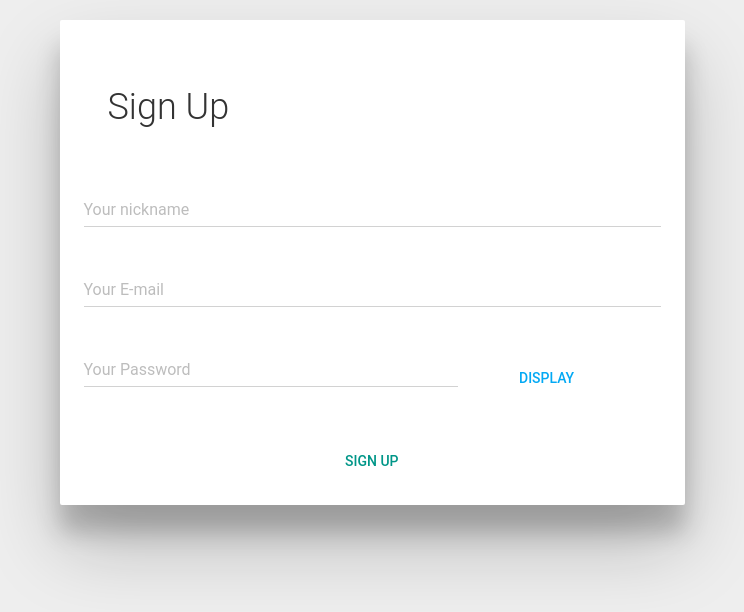
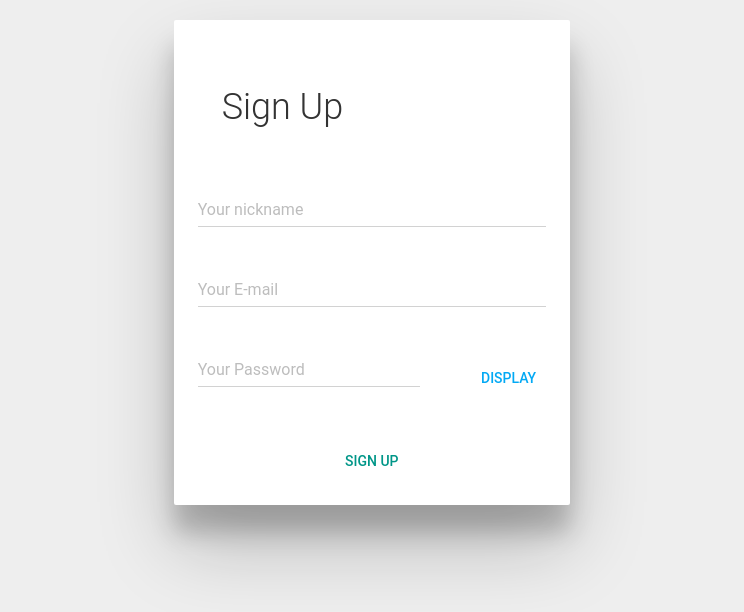
Before and after one commit to tevenfeng/iwp201601, a PHP site: page /view/view_sign_up.php in a window 1280 px wide. Shown: the part 60-672 px from the top of the page, without its empty margins (268-1012 px from the left). Run offline with PHP 8.4, Linux system fonts and the light colour scheme.

Commit message:
dynamic griding

```diff
--- a/index.php
+++ b/index.php
@@ -7,5 +7,7 @@
 
 <?php include "view/navbar.php" ?>
 
+
+
 </body>
 </html>
--- a/view/navbar.php
+++ b/view/navbar.php
@@ -1,3 +1,4 @@
+<link href="https://fonts.googleapis.com/icon?family=Material+Icons" rel="stylesheet">
 <link rel="stylesheet" type="text/css" href="/css/bootstrap.min.css">
 <link rel="stylesheet" type="text/css" href="/css/bootstrap-material-design.css">
 <link rel="stylesheet" type="text/css" href="/css/ripples.min.css">
@@ -52,7 +53,7 @@
                     <li><a href="/view/view_sign_up.php">Sign Up</a></li>
                 </ul>
                 <?php
-            }else {
+            } else {
                 ?>
                 <ul class="nav navbar-nav navbar-right">
                     <li><a href="/view/view_profile.php">Welcome, <?php echo $_SESSION["login_nickname"]; ?>!</a></li>
@@ -65,6 +66,20 @@
     </div>
 </div>
 
+<!--<div class="row">-->
+<!--    <div class="col-xs-4">-->
+<!--        <div class="well page">-->
+<!--            <div class="navbar">-->
+<!--                <a href="javascript:void(0)" class="nav">天津大学</a>-->
+<!--            </div>-->
+<!--        </div>-->
+<!--    </div>-->
+<!--    <div class="col-xs-8">-->
+<!---->
+<!--    </div>-->
+<!--</div>-->
+
+
 <script>
     $.material.init();
 </script>
--- a/view/view_sign_up.php
+++ b/view/view_sign_up.php
@@ -3,18 +3,18 @@
 <head>
     <title>Eswap - Sign Up</title>
     <script>
-        function displayPwd(){
+        function displayPwd() {
             var passwordInput = document.getElementById("password");
 
-            if(passwordInput.getAttribute("type")=="password"){
+            if (passwordInput.getAttribute("type") == "password") {
                 passwordInput.setAttribute("type", "text");
             }
         }
 
-        function hidePwd(){
+        function hidePwd() {
             var passwordInput = document.getElementById("password");
 
-            if(passwordInput.getAttribute("type")=="text"){
+            if (passwordInput.getAttribute("type") == "text") {
                 passwordInput.setAttribute("type", "password");
             }
         }
@@ -24,9 +24,10 @@
 
 <?php include "navbar.php" ?>
 
+<div class="container-fluid">
     <div class="row">
-    <div class="col-xs-3"></div>
-    <div class="col-xs-6">
+        <div class="col-xs-1 col-sm-2 col-md-4"></div>
+        <div class="col-xs-10 col-sm-8 col-md-4">
             <div class="modal-content">
                 <div class="modal-header">
                     <h1 class="modal-header">Sign Up</h1>
@@ -51,7 +52,8 @@
                                     <input type="password" class="form-control" id="password" name="pwd" required>
                                 </div>
                                 <div class="col-xs-4">
-                                <a id="pwdHide" class="btn btn-info" onmousedown="displayPwd()" onmouseup="hidePwd()">DISPLAY</a>
+                                    <a id="pwdHide" class="btn btn-info" onmousedown="displayPwd()"
+                                       onmouseup="hidePwd()">DISPLAY</a>
                                 </div>
                             </div>
                         </div>
@@ -64,9 +66,9 @@
                     </form>
                 </div>
             </div>
-        <div class="col-xs-3"></div>
+            <div class="col-xs-1 col-sm-2 col-md-4"></div>
         </div>
     </div>
-
+</div>
 </body>
 </html>
```
Also changed, not shown: class/SignInClass.php (deleted, +0 -12 lines), view/view_sign_in.php (+12 -8 lines). Lines whose indentation alone changed are shown as unchanged.
